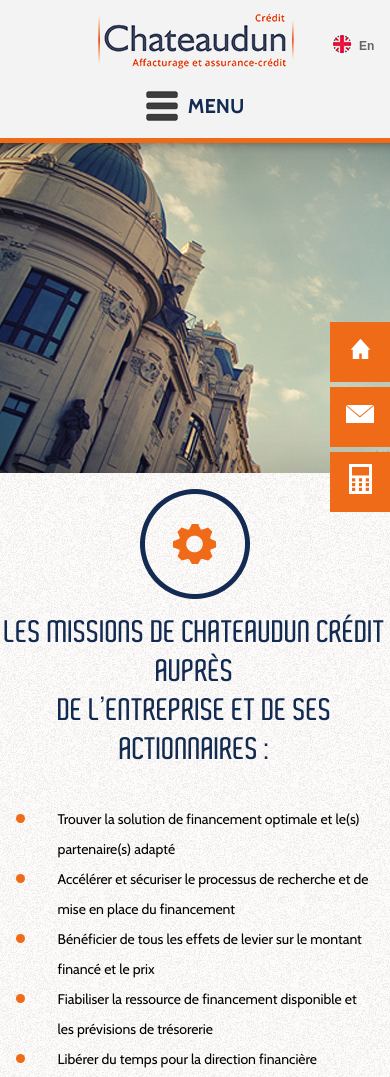
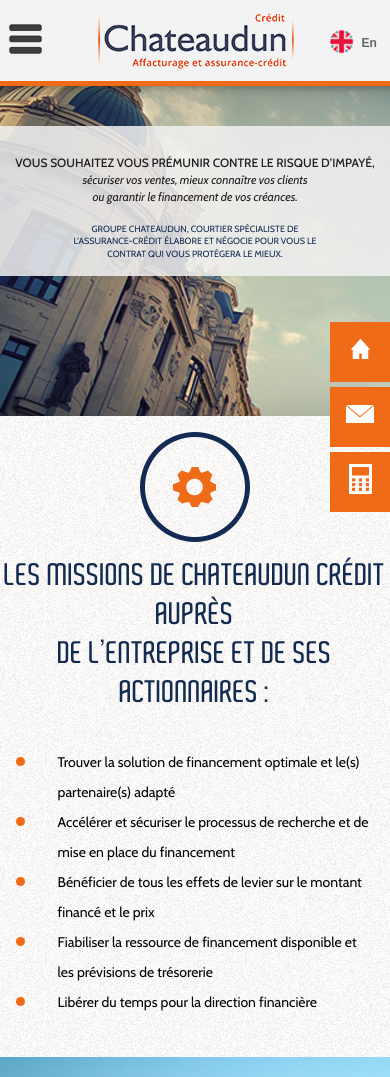
Before and after one commit to mekela/chateaudun, a plain HTML site: page assurance.html in a window 390 px wide. Shown: the top 1077 px of the page. Drawn offline with nearby package versions, Linux system fonts and the light colour scheme; a web font is replaced by a local one.

Commit message:
few responsive fix

```diff
--- a/js/common.js
+++ b/js/common.js
@@ -11,6 +11,7 @@ $(document).ready(function() {
 	//menu
 	$( ".trigger_menu" ).click(function() {
 	  $( ".menu > ul" ).slideToggle( "slow");
+	  $( ".fixed_sidebar" ).toggle( "fast");
 	});
 
 		$( ".touch .main, .touch .footer" ).click(function() {
--- a/sass/_main.scss
+++ b/sass/_main.scss
@@ -82,7 +82,7 @@
 	.lang{
 		position: absolute;
 		right: -87px;
-  		top: 30px;
+  		top: 22px;
   		strong{
   			width: 70px;
   		}
@@ -96,8 +96,10 @@
 			cursor: pointer;
 			img{
 				position: relative;
-				top: 4px;
+				top: 7px;
 				left: -4px;
+				width: 25px;
+				height: 25px;
 			}
 			a{
 				text-decoration: none;
--- a/sass/_mobile.scss
+++ b/sass/_mobile.scss
@@ -27,7 +27,7 @@
 }
 
 //styles for ipad
-@include ipad {
+@include mq($media-type: 'all', $min-width: 768px, $max-width: 1024px) {
 	.logo{
 		float: none;
 		display: block;
@@ -126,6 +126,9 @@
 		text-transform: uppercase;
 		font-weight: bold;
 		margin: 10px 0;
+		position: absolute;
+		left: 9px;
+    	top: 14px;
 		span{
 			position: relative;
 			bottom: 8px;
@@ -167,8 +170,11 @@
 		margin-left: 0;
 	}
 	.top_image_text{
-		display: none;
+		/* display: none; */
 	}
+		.top_image_quote:before, .top_image_quote:after{
+			display: none;
+		}
 	.contexts_item{
 		width: 100%;
 	}
@@ -223,7 +229,7 @@
 }
 
 //styles for small tablets
-@include mq($media-type: 'all', $min-width: 600px, $max-width: 767px) {
+@include mq($media-type: 'all', $min-width: 520px, $max-width: 767px) {
 	.associates_item, .colaborators_inner .associates_item{
 		display: inline-block;
 	}
@@ -249,5 +255,64 @@
 	iframe{
 		width: 100% !important;
 	}
+	.trigger_menu span{
+		display: none;
+	}
 
+	.top_image_quote{
+		padding-bottom: 40px;
+		blockquote {
+			padding-top:40px;
+			font-size: 19px;
+			line-height: 1.5;
+		}
+	}
+
+	.top_image_text{
+			height: auto;
+			font-size: 12px;
+			h4{
+				text-transform: uppercase;
+				font-weight: 500;
+				padding: 0 5px;
+				font-size: 12px;
+				padding-top: 13px;
+			}
+			h6{
+				font-style: italic;
+				font-size: 12px;
+				padding-bottom: 17px;
+			}
+			p{
+				padding: 0 67px;
+				text-transform: uppercase;
+				font-size: 9px;
+				color: $second_color;
+				padding-bottom: 15px;
+			}
+			em{
+				display: block;
+				font-size: 10px;
+				color: $second_color;
+				font-style: italic;
+				padding: 13px 0 0 0;
+			}
+			section{
+				font-size: 9px;
+				color: $second_color;
+				text-align: center;
+				line-height: 15px;
+				padding: 0 65px;
+				margin-top: 16px;
+			}
+			article{
+				font-size: 12px;
+				font-style: italic;
+				padding-top: 70px;
+			}
+			h2{
+				font-size: 14px;
+				font-style: italic;
+			}
+		}
 }
```
Also changed, not shown: css/screen.css, 1 other file.
